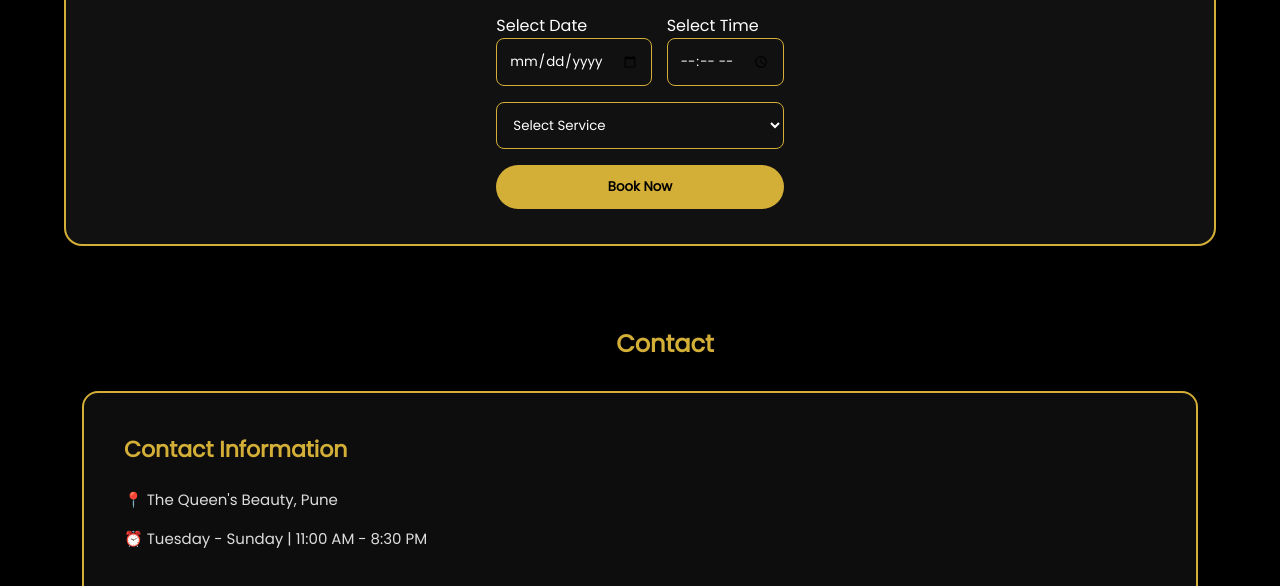
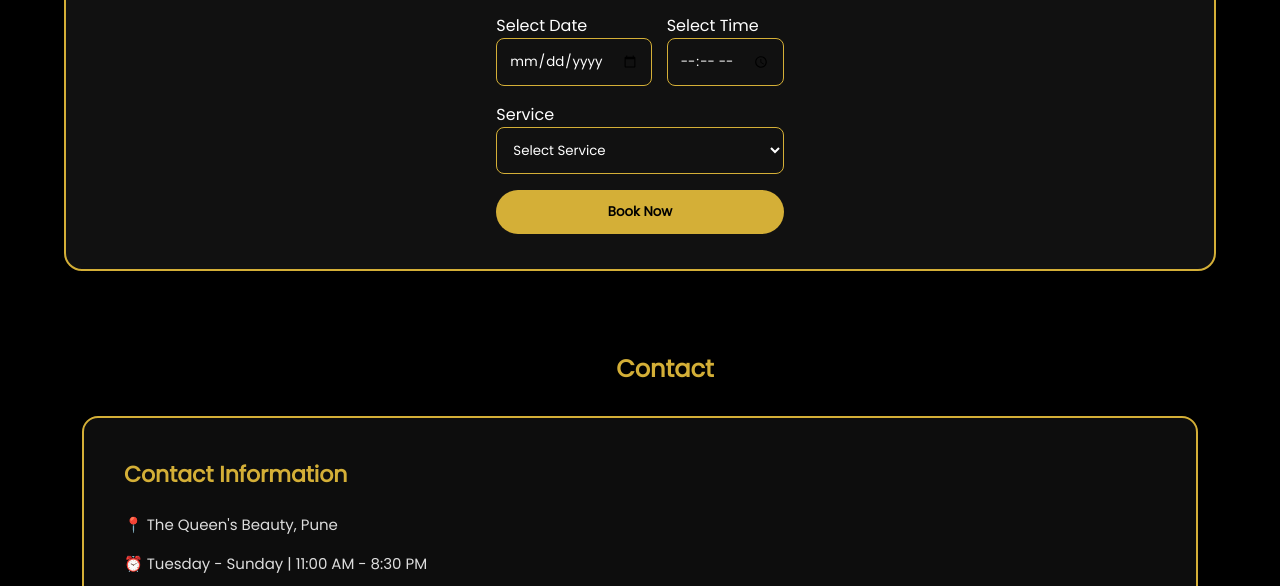
Before and after one commit to samruddhi22112005/the-queens-beauty, a plain HTML site: page index.html in a window 1280 px wide. Shown: the part 3359-3945 px from the top of the page. Drawn offline with nearby package versions, Linux system fonts and the light colour scheme.

Commit message:
Update index.html

```diff
--- a/index.html
+++ b/index.html
@@ -220,7 +220,7 @@
               />
             </div>
           </div>
-
+        <label>Service</label>
           <select id="service" required>
             <option value="">Select Service</option>
             <option>Bridal Makeup</option>
```
